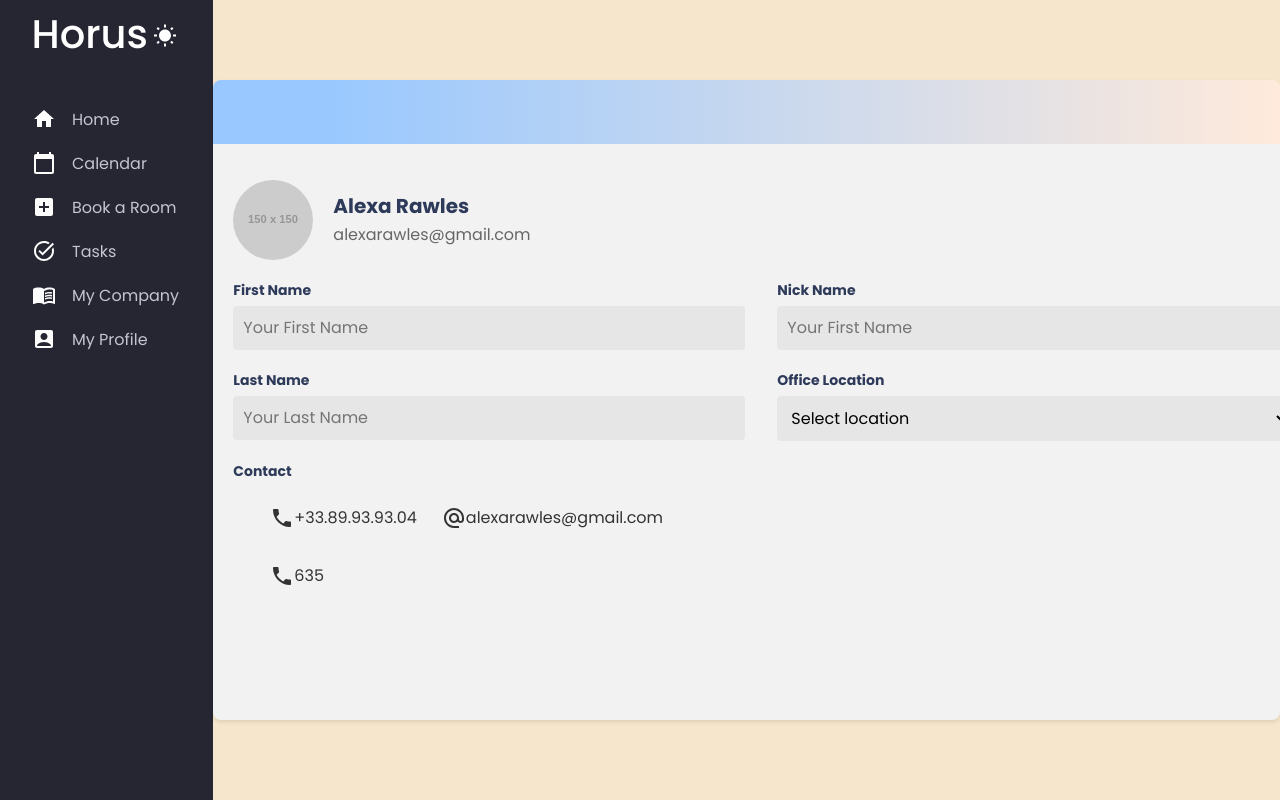
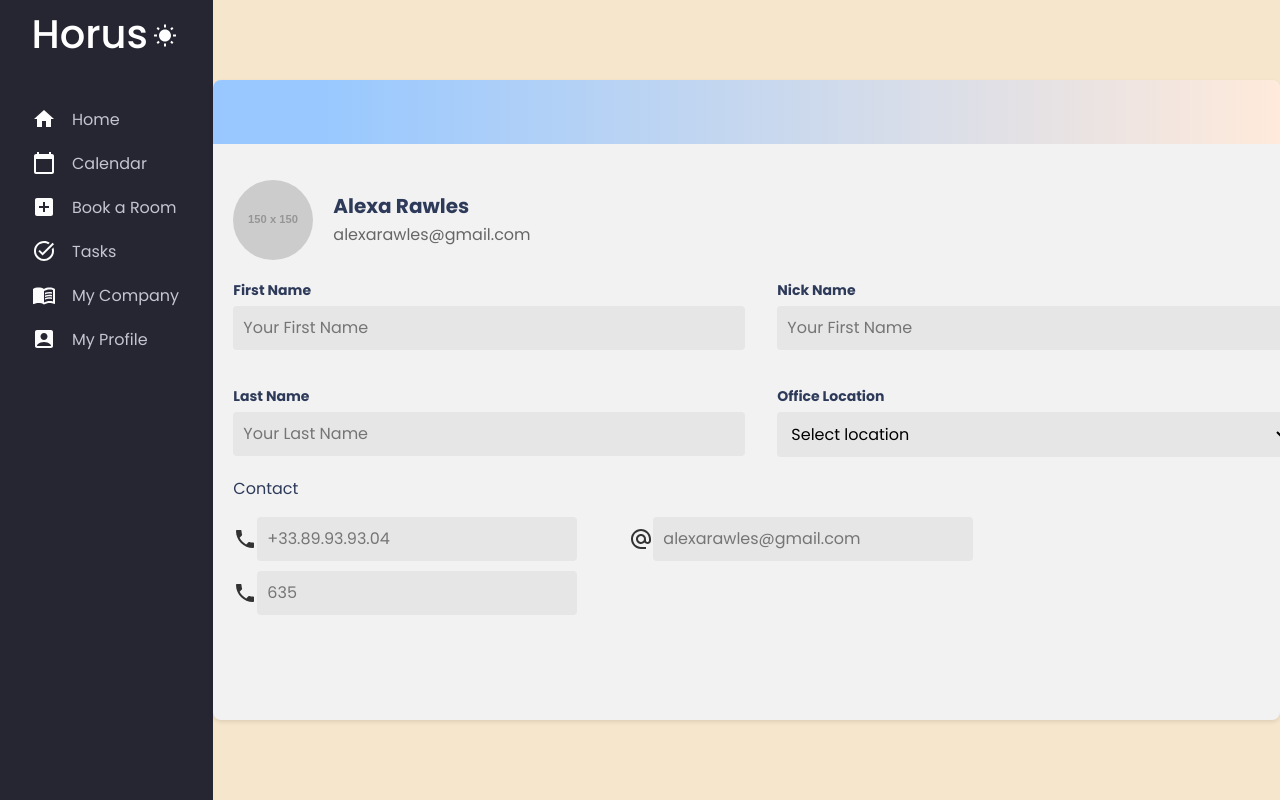
Before and after one commit to Bi7al/Bi7al.io, a React (Vite) app: page /Profile in a window 1280 px wide. Built offline with nearby package versions, Linux system fonts and the light colour scheme.

Commit message:
Contact Fields in My Profile Component were made editable

```diff
--- a/src/components/Profile/Profile.css
+++ b/src/components/Profile/Profile.css
@@ -76,29 +76,23 @@
     background-color: #e6e6e6;
   }
   .Row{
+    margin-top: 1rem;
     display: flex;
     gap: 2rem;
   }
-  .contact-info{
-    margin-left: 2rem;
-    margin-top: 1.5rem;
-  }
- .contact-info span{
-    display: flex;
 
- }
+
   .contact-item {
     display: flex;
     align-items: center;
     margin-right: 20px;
     margin-bottom: 10px;
-  }
-
-  .contact-item i {
-    margin-right: 5px;
-    color: #666;
-  }
-
-  .contact-item span {
     color: #333;
   }
+  .contact-item input{
+    width: 20rem;
+    padding: 10px;
+    border-radius: 4px;
+    border: none;
+    background-color: #e6e6e6;
+  }
--- a/src/components/Profile/Profile.jsx
+++ b/src/components/Profile/Profile.jsx
@@ -44,26 +44,17 @@ function ProfileCard() {
                                 </select>
                             </div>
                         </div>
-
-                        <div className="formgroup">
-                            <label htmlFor="contact">Contact</label>
-                            <div className="contact-info">
-                                <span><div className="contact-item">
-                                    <i className="fas fa-phone"></i>
-                                    <span><LocalPhoneIcon />+33.89.93.93.04</span>
-                                </div>
-                                    <div className="contact-item">
-                                        <i className="fas fa-envelope"></i>
-                                        <span><AlternateEmailIcon />alexarawles@gmail.com</span>
-                                    </div>
-                                </span>
-                                <br />
-                                <div className="contact-item">
-                                    <i className="fas fa-phone"></i>
-                                    <span><LocalPhoneIcon />635</span>
-                                </div>
-
+                        <label htmlFor="contact">Contact</label>
+                        <div className="Row">
+                            <div className="contact-item">
+                                <LocalPhoneIcon /><input type="text" placeholder='+33.89.93.93.04' />
                             </div>
+                            <div className="contact-item">
+                                <AlternateEmailIcon /><input type="text" placeholder='alexarawles@gmail.com' />
+                            </div>
+                        </div>
+                        <div className="contact-item">
+                            <LocalPhoneIcon /><input type="text" placeholder='635' />
                         </div>
                     </div>
                 </div>
```
